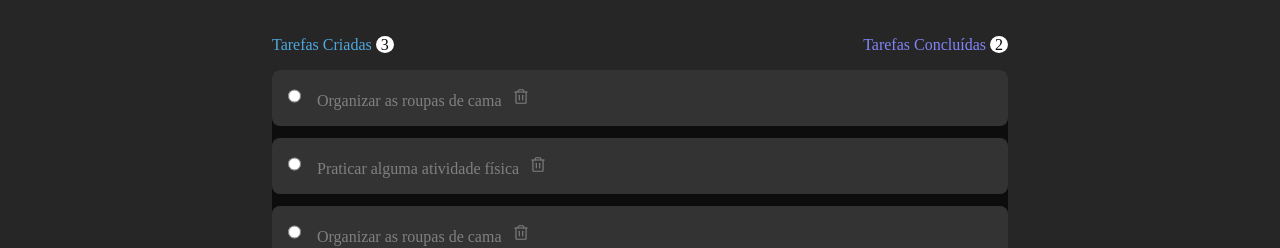
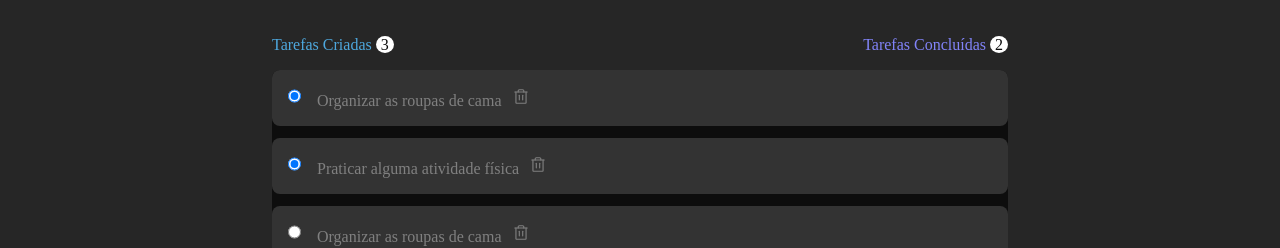
Before and after one commit to HemillyJulia/01-desafio-todo-list, a React (Vite) app: page / in a window 1280 px wide. Shown: the part 273-521 px from the top of the page. Built offline with nearby package versions, Linux system fonts and the light colour scheme.

Commit message:
Trabalhando com checked
Modificações feitas no componente TaskBox

```diff
--- a/src/Components/Task.jsx
+++ b/src/Components/Task.jsx
@@ -11,7 +11,7 @@ export function Task(props) {
   const setTarefas = props.setTarefas
 
 
-  console.log(tasks.length);
+  console.log('Tarefas Criadas',tasks.length);
 
 
   const completedTasks = tasks.filter(function (task) {
@@ -23,7 +23,7 @@ export function Task(props) {
     }
   });
 
-  console.log("array filtrada", completedTasks.length);
+  console.log("Tarefas Concluídas", completedTasks.length);
 
   return (
     <div className={styles.container}>
--- a/src/TaskBox.jsx
+++ b/src/TaskBox.jsx
@@ -1,6 +1,5 @@
 import { Trash } from "phosphor-react";
 import styles from "./TaskBox.module.css";
-
 
 export function TaskBox(props) {
 
@@ -19,20 +18,36 @@ export function TaskBox(props) {
 
   }
 
+  function tarefasConcluidas (id){
+
+    //Vou percorrer todo o meu array de tasks, pego cada task que foi mapeada e faço da seguinte forma:
+    //Se a task.id for igual a id me retorna um objeto. Esse objeto vai ser os valores antigos
+    //mais a negação de task.isComplete
+
+    const tarefasOk = props.tasks.map (task => task.id === id ? {
+      ...task,isComplete: !task.isComplete} : task)
+      props.setTarefas(tarefasOk)
+    console.log('Tarefa Concluída',tarefasOk)
+  }
+
   console.log(props);
   return (
     <div className={styles.paidastarefas}>
       {props.tasks.map((task) => {
         return (
           <div className={styles.cadatarefa} key={task.id}>
+            <div>
 
-            <p><input type="radio" />
+
+
+            <p><input type="radio" checked={task.isComplete} onClick={() => tarefasConcluidas(task.id)}/>
 
               {task.title} {""}
               {/* Na arroy function abaixo eu quero pegar o id que está mapeando e passar pra dentro da função  */}
               <button title="Deletar Comentário" onClick={ () => deletarComentario(task.id)}><Trash size={18}/></button>
 
             </p>
+            </div>
           </div>
         );
       })}
```
Also changed, not shown: src/App.jsx (line endings or trailing spaces).
